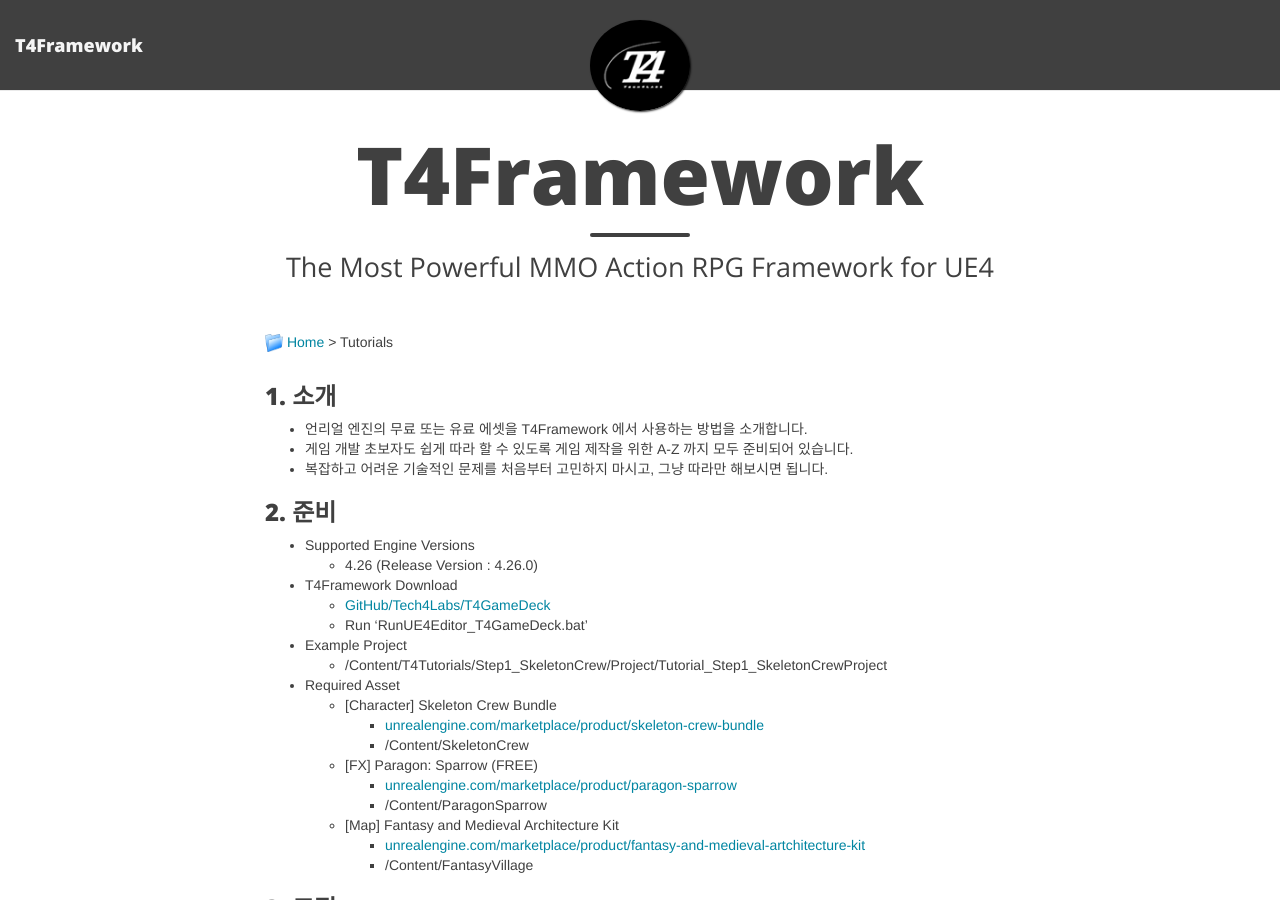
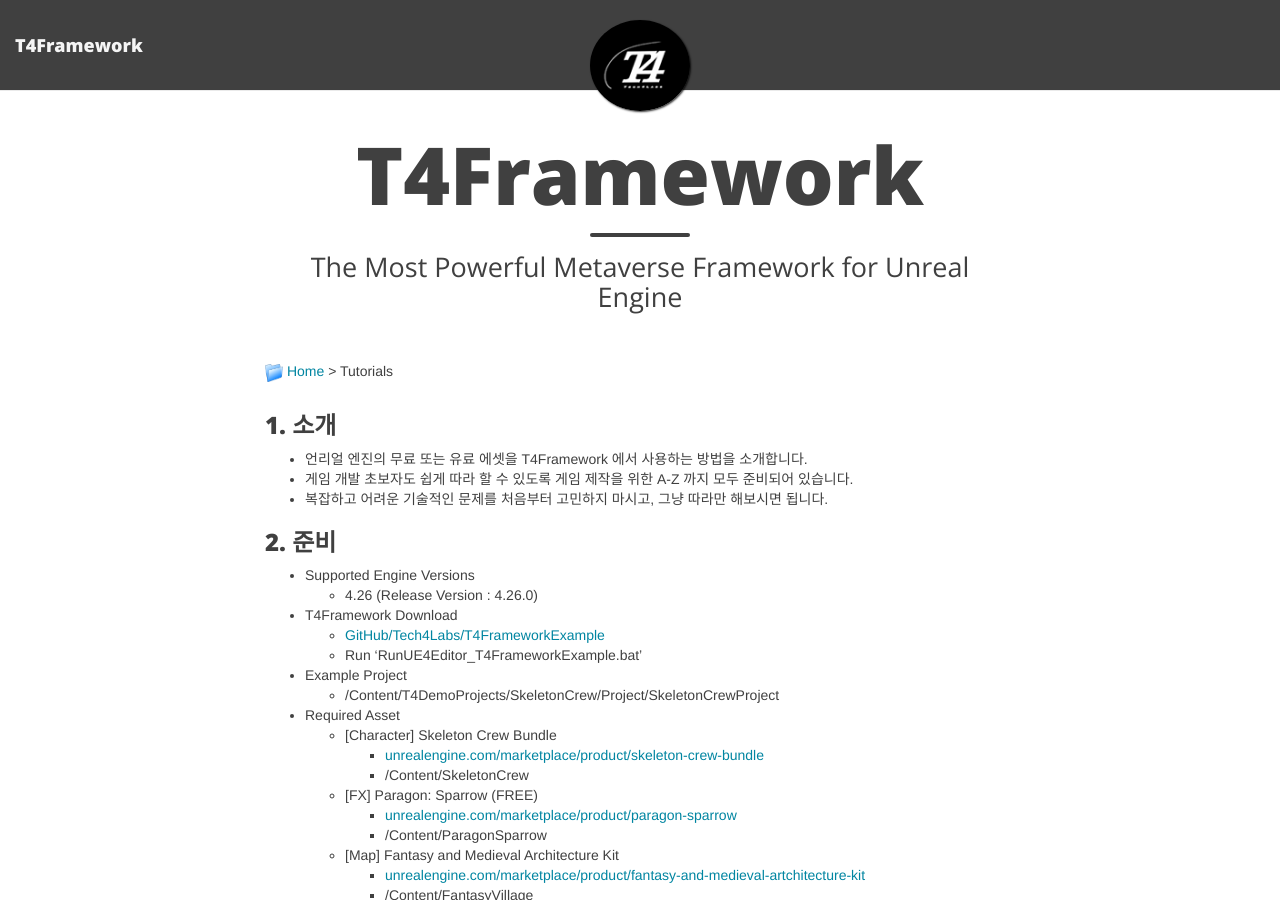
Before and after one commit to T4Framework/T4Framework_WebSite, a Jekyll site: the page built from docs/T4Framework_Tutorials.md, in a window 1280 px wide and 900 px high. Built offline with Jekyll 4.4.1, drawn with Linux system fonts in a browser that asks for light colours; nearby versions of some CDN libraries; our own code applies the rules of GitHub Pages for plain Markdown files.

Commit message:
Update T4Framework_Tutorials.md

```diff
--- a/docs/T4Framework_Tutorials.md
+++ b/docs/T4Framework_Tutorials.md
@@ -1,7 +1,7 @@
 ---
 layout: page
 title: T4Framework
-subtitle: The Most Powerful MMO Action RPG Framework for UE4
+subtitle: The Most Powerful Metaverse Framework for Unreal Engine
 ---
 <img src="https://t4framework.com/img/Folders2.png" width="18px" height="18px"> [Home](https://t4framework.com/index) > Tutorials
 
@@ -18,10 +18,10 @@
 - Supported Engine Versions
   - 4.26 (Release Version : 4.26.0)
 - T4Framework Download
-  - [GitHub/Tech4Labs/T4GameDeck](https://github.com/Tech4Labs/T4GameDeck)
-  - Run 'RunUE4Editor_T4GameDeck.bat'
+  - [GitHub/Tech4Labs/T4FrameworkExample](https://github.com/Tech4Labs/T4FrameworkExample)
+  - Run 'RunUE4Editor_T4FrameworkExample.bat'
 - Example Project
-  - /Content/T4Tutorials/Step1_SkeletonCrew/Project/Tutorial_Step1_SkeletonCrewProject
+  - /Content/T4DemoProjects/SkeletonCrew/Project/SkeletonCrewProject
 - Required Asset
   - [Character] Skeleton Crew Bundle
     - [unrealengine.com/marketplace/product/skeleton-crew-bundle](https://www.unrealengine.com/marketplace/en-US/product/skeleton-crew-bundle)
```
